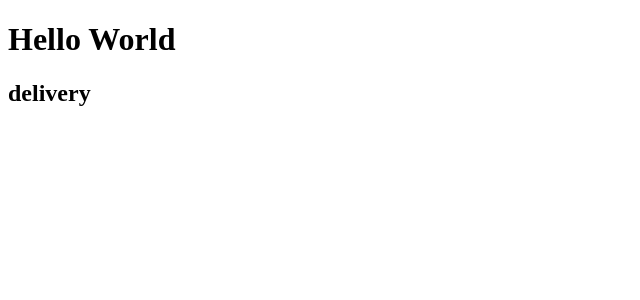
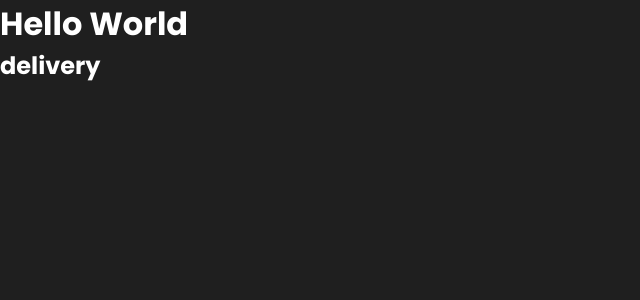
Before and after one commit to JoelGarayC/app-delivery, a React (Vite) app: page / in a window 1280 px wide. Shown: the top 300 px of the page, without its empty margins (0-640 px from the left). Built offline with nearby package versions, Linux system fonts and the light colour scheme.

Commit message:
styles: reset

```diff
--- a/src/index.css
+++ b/src/index.css
@@ -1,5 +1,15 @@
-:root {
+@import url('https://fonts.googleapis.com/css2?family=Poppins:wght@300;400;500;600;700;800&display=swap');
+
+* {
   margin: 0;
   padding: 0;
   box-sizing: border-box;
+  vertical-align: baseline;
 }
+
+body {
+  font-size: 100%;
+  background-color: #1f1f1f;
+  color: #fff;
+  font-family: 'Poppins', sans-serif;
+}
```
